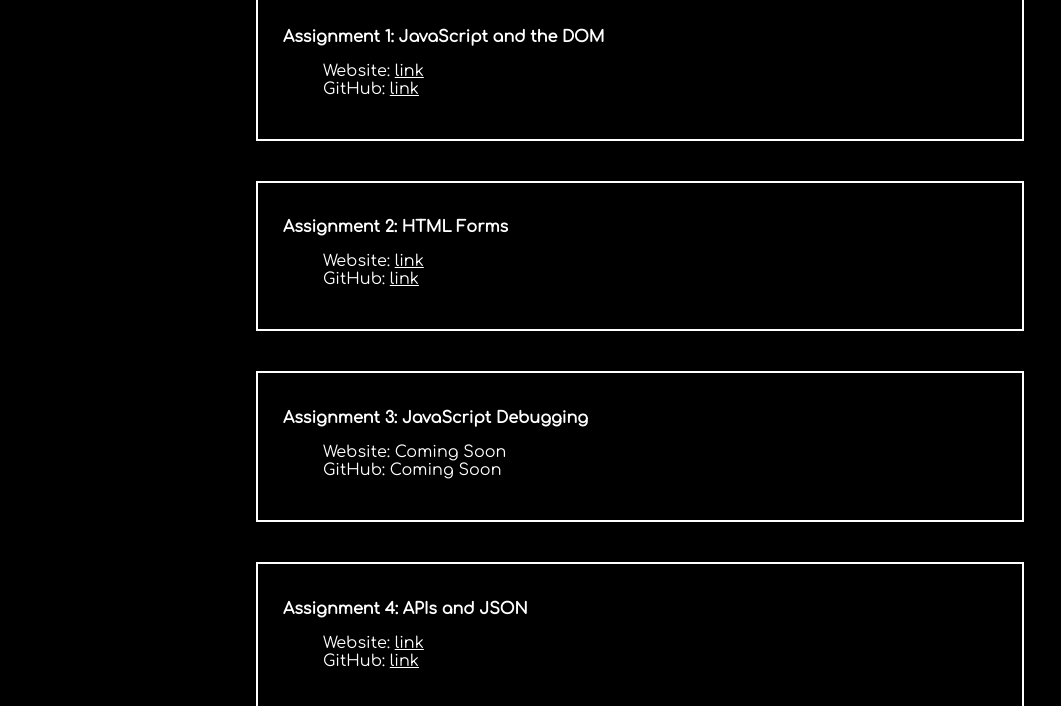
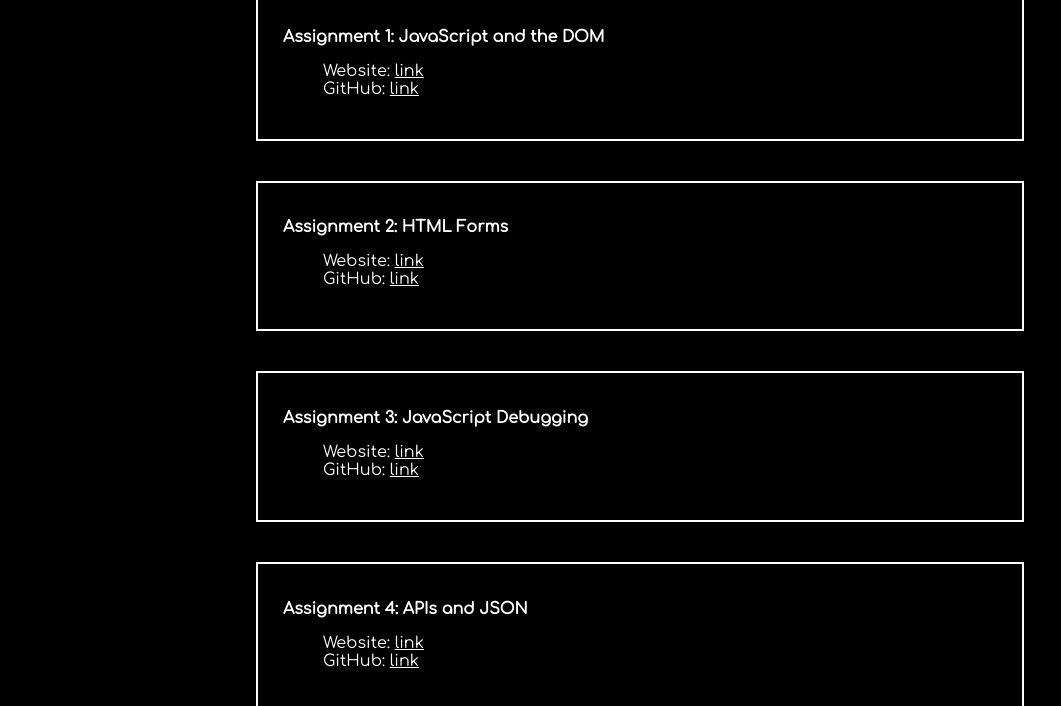
Before and after one commit to rimonsta/WebDev, a plain HTML site: page ClassPortal/Assignments/index.html in a window 1280 px wide. Shown: the part 94-800 px from the top of the page, without its empty margins (0-1061 px from the left). Drawn offline with Linux system fonts and the light colour scheme.

Commit message:
updated links for javascript debugging quiz

```diff
--- a/ClassPortal/Assignments/index.html
+++ b/ClassPortal/Assignments/index.html
@@ -40,8 +40,8 @@
           <div class="main-item">
             <h1>Assignment 3: JavaScript Debugging</h1>
             <ul>
-              <li>Website: Coming Soon<a></a></li>
-              <li>GitHub: Coming Soon<a></a></li>
+              <li>Website: <a href="https://javascript-debugging.vercel.app/" target="_blank">link</a></li>
+              <li>GitHub: <a href="https://github.com/rimonsta/WebDevAssignments2/tree/main/JavascriptDebugging" target="_blank">link</a></li>
             </ul>
           </div>
           <div class="main-item">
```
Also changed, not shown: 1 other file.
